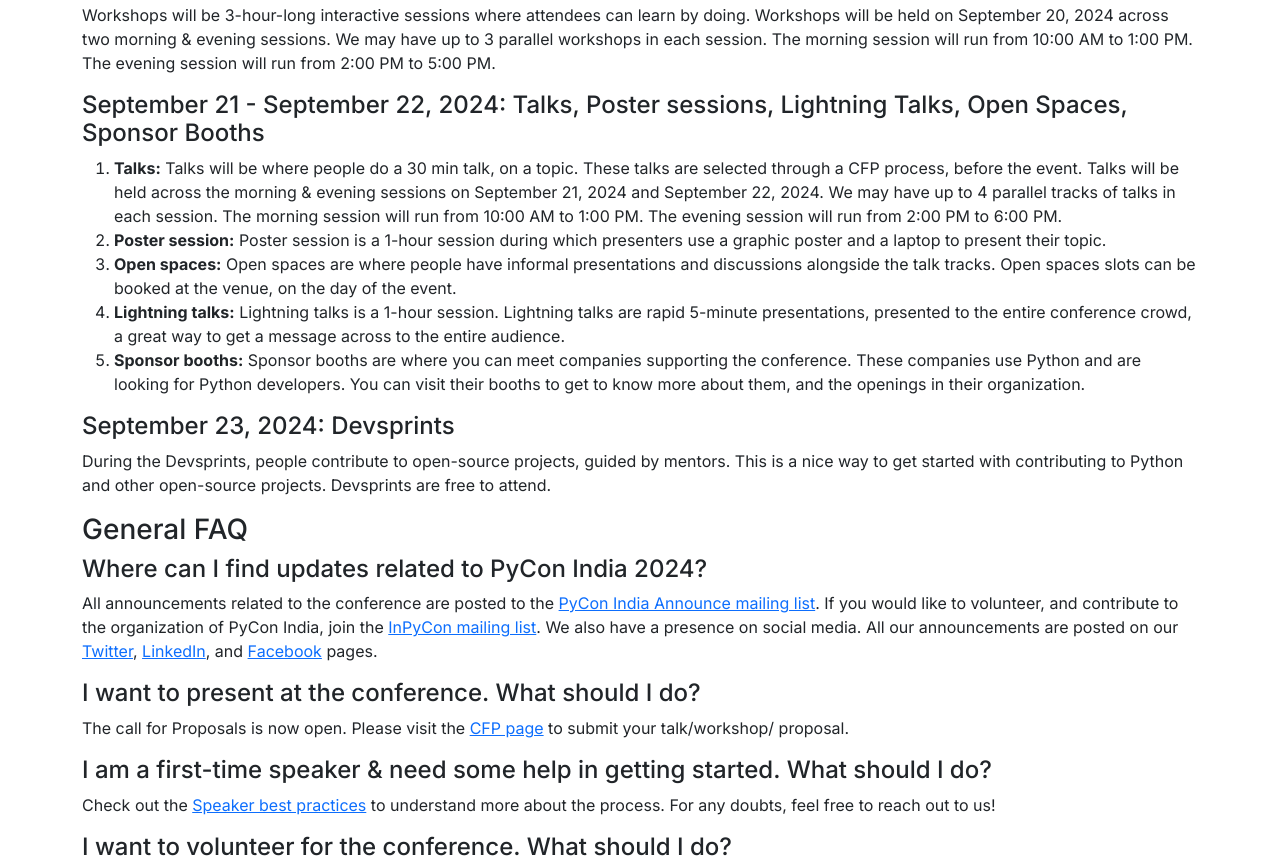
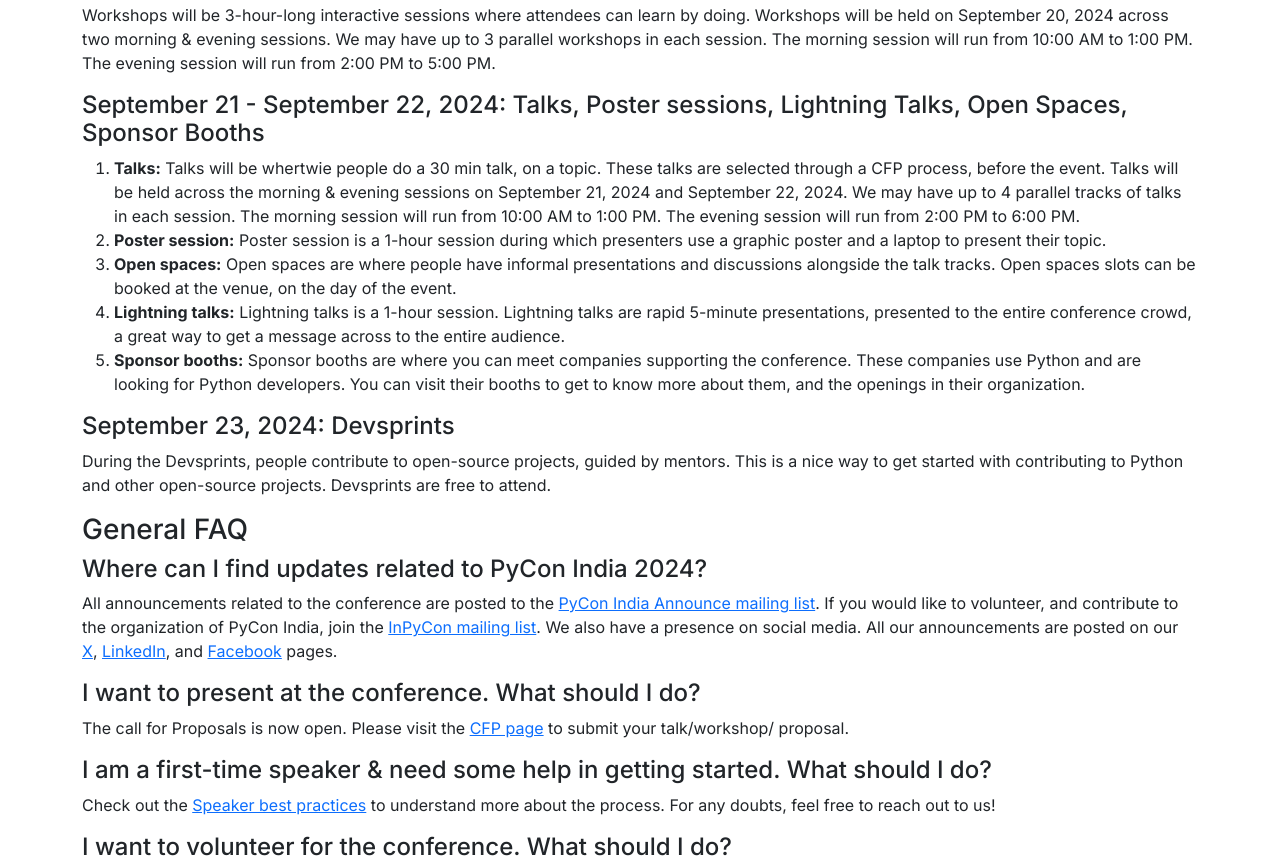
Before and after one commit to pythonindia/inpycon2024, an Eleventy site: page src/_pages-content/faq.md in a window 1280 px wide. Shown: the part 370-1231 px from the top of the page. Built offline with nearby package versions, Linux system fonts and the light colour scheme; Eleventy itself is replaced by a stand-in of ours; files that its build step writes are made by us from their sources.

Commit message:
renamed twitter to x

```diff
--- a/src/_includes/footer.liquid
+++ b/src/_includes/footer.liquid
@@ -14,7 +14,7 @@
 
                             </a>
                         </li>
-                        <li><a href="https://twitter.com/pyconindia" title="Twitter" target="_blank"><i
+                        <li><a href="https://x.com/pyconindia" title="X" target="_blank"><i
                                     class="fa-brands fa-x-twitter"></i>
 
                             </a></li>
--- a/src/_pages-content/faq.md
+++ b/src/_pages-content/faq.md
@@ -13,7 +13,7 @@
 Workshops will be 3-hour-long interactive sessions where attendees can learn by doing. Workshops will be held on September 20, 2024 across two morning & evening sessions. We may have up to 3 parallel workshops in each session. The morning session will run from 10:00 AM to 1:00 PM. The evening session will run from 2:00 PM to 5:00 PM.
 
 #### September 21 - September 22, 2024: Talks, Poster sessions, Lightning Talks, Open Spaces, Sponsor Booths
-1. **Talks:** Talks will be where people do a 30 min talk, on a topic. These talks are selected through a CFP process, before the event. Talks will be held across the morning & evening sessions on September 21, 2024 and September 22, 2024. We may have up to 4 parallel tracks of talks in each session. The morning session will run from 10:00 AM to 1:00 PM. The evening session will run from 2:00 PM to 6:00 PM.
+1. **Talks:** Talks will be whertwie people do a 30 min talk, on a topic. These talks are selected through a CFP process, before the event. Talks will be held across the morning & evening sessions on September 21, 2024 and September 22, 2024. We may have up to 4 parallel tracks of talks in each session. The morning session will run from 10:00 AM to 1:00 PM. The evening session will run from 2:00 PM to 6:00 PM.
 2. **Poster session:** Poster session is a 1-hour session during which presenters use a graphic poster and a laptop to present their topic.
 3. **Open spaces:** Open spaces are where people have informal presentations and discussions alongside the talk tracks. Open spaces slots can be booked at the venue, on the day of the event.
 4. **Lightning talks:** Lightning talks is a 1-hour session. Lightning talks are rapid 5-minute presentations, presented to the entire conference crowd, a great way to get a message across to the entire audience.
@@ -26,7 +26,7 @@
 ### General FAQ
 
 #### Where can I find updates related to PyCon India 2024?
-All announcements related to the conference are posted to the [PyCon India Announce mailing list](https://mail.python.org/mailman3/lists/inpycon-announce.python.org/). If you would like to volunteer, and contribute to the organization of PyCon India, join the [InPyCon mailing list](https://mail.python.org/mailman/listinfo/inpycon). We also have a presence on social media. All our announcements are posted on our [Twitter](https://twitter.com/pyconindia), [LinkedIn](https://linkedin.com/company/pyconindia), and [Facebook](https://www.facebook.com/PyConIndia/) pages.
+All announcements related to the conference are posted to the [PyCon India Announce mailing list](https://mail.python.org/mailman3/lists/inpycon-announce.python.org/). If you would like to volunteer, and contribute to the organization of PyCon India, join the [InPyCon mailing list](https://mail.python.org/mailman/listinfo/inpycon). We also have a presence on social media. All our announcements are posted on our [X](https://x.com/pyconindia), [LinkedIn](https://linkedin.com/company/pyconindia), and [Facebook](https://www.facebook.com/PyConIndia/) pages.
 
 #### I want to present at the conference. What should I do?
 The call for Proposals is now open. Please visit the [CFP page](https://in.pycon.org/cfp/2024/proposals/) to submit your talk/workshop/ proposal.
```
